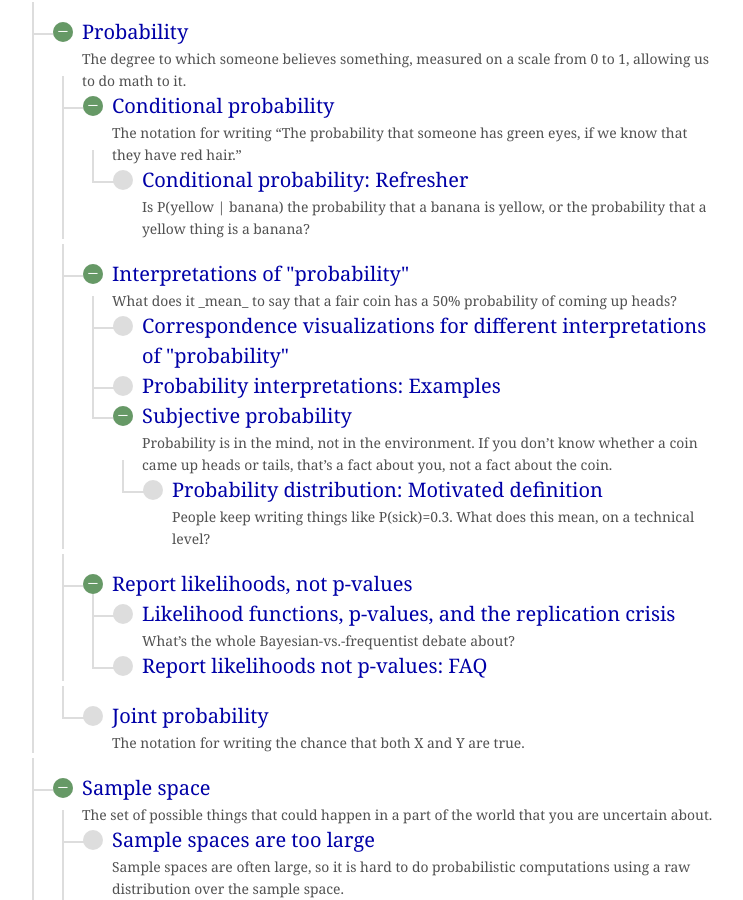
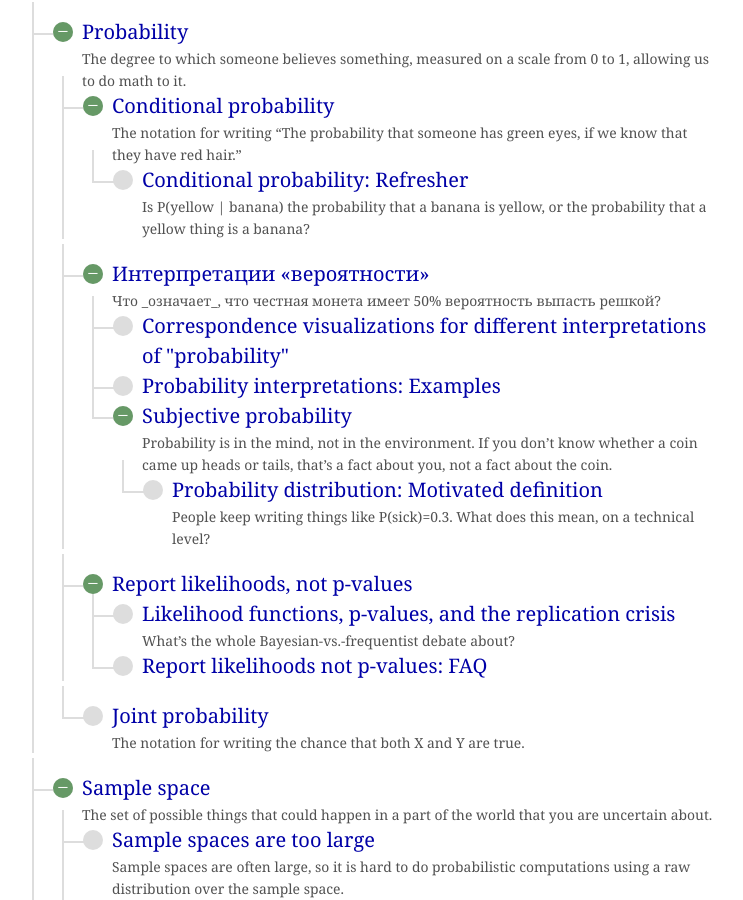
Before and after one commit to Arbital-RU/arbital-ru.github.io, a Jekyll site: the page built from explore/probability_theory.md, in a window 1280 px wide and 900 px high, scrolled down 4774 px. Shown: the whole window, without its empty margins (286-1029 px from the left). Built offline with Jekyll 4.4.1, drawn with Linux system fonts in a browser that asks for light colours; part of the change alters nothing that is shown.

Commit message:
new post

```diff
--- a/_data/p.yaml
+++ b/_data/p.yaml
@@ -486,7 +486,9 @@
 - {id: "joint_probability", title: "Joint probability", description: "The notation for writing the chance that both X and Y are true.", domains: ["math"]}
 - {id: "conditional_probability", title: "Conditional probability", description: "The notation for writing “The probability that someone has green eyes, if we know that they have red hair.”", domains: ["math"], children: ["conditional_probability_refresher"]}
 - {id: "conditional_probability_refresher", title: "Conditional probability: Refresher", description: "Is P(yellow | banana) the probability that a banana is yellow, or the probability that a yellow thing is a banana?", domains: ["math"]}
-- {id: "probability_interpretations", title: "Interpretations of \"probability\"", description: "What does it _mean_ to say that a fair coin has a 50% probability of coming up heads?", domains: ["math"], children: ["probability_interpretations_correspondence", "probability_interpretations_examples", "subjective_probability"]}
+
+- {id: "probability_interpretations", title: "Interpretations of \"probability\"", description: "What does it _mean_ to say that a fair coin has a 50% probability of coming up heads?", domains: ["math"], children: ["probability_interpretations_correspondence", "probability_interpretations_examples", "subjective_probability"], translated: true, ru_description: "Что _означает_, что честная монета имеет 50% вероятность выпасть решкой?"}
+
 - {id: "subjective_probability", title: "Subjective probability", description: "Probability is in the mind, not in the environment. If you don’t know whether a coin came up heads or tails, that’s a fact about you, not a fact about the coin.", domains: ["math"], children: ["probability_distribution_motivated_definition"]}
 - {id: "probability_distribution_motivated_definition", title: "Probability distribution: Motivated definition", description: "People keep writing things like P(sick)=0.3. What does this mean, on a technical level?", domains: ["math"]}
 - {id: "probability_interpretations_correspondence", title: "Correspondence visualizations for different interpretations of \"probability\"", domains: ["math"]}
--- /dev/null
+++ b/_posts/2024-06-13-probability_interpretations.md
@@ -0,0 +1,57 @@
+---
+layout: post
+title: Интерпретации «вероятности»
+translated_by: "<a href=\"https://lesswrong.ru/w/%D0%98%D0%BD%D1%82%D0%B5%D1%80%D0%BF%D1%80%D0%B5%D1%82%D0%B0%D1%86%D0%B8%D0%B8_%C2%AB%D0%B2%D0%B5%D1%80%D0%BE%D1%8F%D1%82%D0%BD%D0%BE%D1%81%D1%82%D0%B8%C2%BB\">Muyyd</a>"
+edited_by: "К. Кирдан"
+edition_details: "добавлены ссылки и недостающие фрагменты"
+excerpt: "Какой смысл вкладывают во фразу «вероятность выпадения решки 50%»?"
+---
+Какой _смысл_ вкладывают во фразу «вероятность выпадения решки 50%»?
+
+Исторически сложилось так, что у этого вопроса есть два популярных варианта ответа: «частотный» и «[субъективистский][subjective_probability]» (он же «[байесианский][bayes_reasoning]»), которые, в свою очередь, порождают [два радикально различных подхода к экспериментальной статистике][likelihood_vs_pvalue]. Есть еще и третий вариант — «склонность», но он в значительной степени дискредитирован (если предполагать, что монета детерминирована). Если кратко описать эти три варианта, то получится вот что:
+
+- **Интерпретация «склонности»:** Некоторые вероятности являются частью нашего мира. Сказать, что монета выпадает решкой в половине случаев — высказать о монете голый факт. У подбрасываемой монеты есть фундаментальная _склонность_ выпадать решкой в 50% случаев. И когда мы говорим, что монета имеет 50% вероятность выпадения решки, мы говорим именно про эту склонность.
+
+- **Частотная интерпретация:** Когда мы говорим, что у монеты есть 50% вероятность выпадения решкой, мы подразумеваем наличие класса событий подобных этому подбрасыванию монеты, и что внутри этого класса событий монета выпадала решкой примерно в половине случаев. Т.е. частота выпадения решки в 50% именно внутри этого класса событий, которыми могут быть события вроде «все другие подобные подбрасывания этой монеты» или же «все другие подбрасывания похожей монеты» и т.д.
+
+- **Субъективистская интерпретация:** Неопределенность — это характеристика разума, а не окружающей среды. Если я поймал подброшенную монету и не вижу как она упала, она все равно уже выпала либо орлом либо решкой. Отсутствие у меня знания о том, орел это или решка — это факт обо мне, а не о монете. Утверждение «я назначаю 50%-ю вероятность тому, что монета выпала решкой» является _выражением моего невежества_, и эти 50% означают, что я оцениваю шансы как 1:1 (или лучше), что монета выпала решкой.
+
+Визуализацию различий между этими тремя точками зрения см. в "[Визуализация разных интерпретаций «вероятностей»][probability_interpretations_correspondence]". Примеры различий см. в "[Интерпретации вероятности: примеры][probability_interpretations_examples]". См. также [статью](http://plato.stanford.edu/entries/probability-interpret/) об интерпретациях вероятности в Стэнфордской энциклопедии философии.
+
+Интерпретация «склонности» — наиболее естественная для человеческой интуиции, ведь многим людям кажется, что случайность — это свойство, присущее самой монете. Тем не менее этот вариант трудновато сочетать с фактом того, что монета, будучи пойманной, уже выпала либо орлом, либо решкой. Если обсуждаемое событие детерминировано, интерпретацию «склонности» можно рассматривать как случай [ошибки проецирования ума][mind_projection]\: когда мы в голове рассматриваем подбрасывание монеты, то чувствуем, что у нее есть 50% вероятности упасть решкой, и легко представляем себе _мир_, в котором монета _фундаментально_ 50%-но-решковая. Но это ощущение — факт о _нас_, а не о монете; и монета не имеет скрытого где-то внутри физического свойства выпадать решкой в половине случаев. Это просто монета.
+
+Две другие интерпретации внутренне непротиворечивы и порождают разные практические подходы к статистике, о сравнительной полезности которых идет немало споров. Субъективистская интерпретация применима в большем количестве ситуаций, так как позволяет назначать вероятности (выраженные как ставки) даже единичным событиям.
+
+## Частотность против субъективизма
+
+В качестве примера, на котором можно показать разницу между частотностью и субъективизмом, рассмотрим вопрос: «Какова вероятность выигрыша Хиллари Клинтон на президентских выборах 2016 года?». Воспользуемся данными, доступными на момент лета 2016.
+
+Стереотипный (соломенный) частотник скажет: «Президентские выборы 2016 года — уникальное событие, случающееся лишь один раз. Мы не можем _наблюдать_ частоту, с которой Клинтон выигрывает президентские выборы. Так что мы не можем тут выполнить статистическое исследование или назначить вероятности».
+
+Стереотипный субъективист ответит: «Ну, рынки предсказаний довольно [хорошо откалиброваны][calibrated_probabilities] для таких событий — в том смысле, что если рынок назначает вероятность в 20%, то такое событие происходит примерно 1 раз из 5. И рынки предсказаний ставят сейчас на победу Клинтон с шансами 3 к 1. Так что я могу вполне уверенно сказать, что она победит с вероятностью примерно в 75%. Если бы кто-то предложил мне ставку с шансами 20:1 _против_ нее (т.е. этот человек получает 1 доллар в случае ее проигрыша, а я 20 долларов в случае ее победы на выборах), то я бы принял эту ставку. Разумеется, вы могли бы отказаться от такой ставки, мотивируя это тем, что вы Просто Неспособны Говорить О Вероятностях Единичных Событий, но это будет значить, что вы необоснованно упускаете возможность сделать очень выгодную ставку».
+
+Стереотипный (не-соломенный) частотник ответит: «Разумеется, я бы тоже принял эту ставку. Но это решение _не было бы принято на основе строгой эпистемологии_, и мы не можем допускать такие виды рассуждений в эмпирической науке и других важных областях применения вероятностей. Вы можете использовать субъективные рассуждения о вероятностях при оценке ставок, но мы не должны допускать такие рассуждения в научные журналы — для них предназначена частотная статистика. Заключение вашего исследования не должно содержать вещей вроде: «и вот, пронаблюдав такие-то данные об уровне углекислого газа, я бы поставил 9:1 на то, что антропогенное глобальное потепление реально происходит», ведь мы не можем строить научный консенсус на основе личных мнений».
+
+...и вот тут начинаются сложности. Субъективист ответит: «Во-первых, я согласен с тем, что не следует размещать в работах апостериорные шансы, во-вторых, ваш метод тоже не особо объективный: выбор класса «подобных событий» произволен, им легко злоупотребить и, как результат, мы имеем [хаки p-значений](https://en.wikipedia.org/wiki/Data_dredging) и [кризис воспроизводимости](https://en.wikipedia.org/wiki/Replication_crisis)». На что частотник скажет: «ну а ваш выбор априорных еще более субъективен, и посмотрел бы я как вы себе поведете, когда давление со стороны сообщества толкает на злоупотребление статистикой и преувеличение результатов» — и вот [мы отправляемся в путешествие вниз по кроличьей норе][likelihood_vs_pvalue].
+
+Субъективистская интерпретация вероятностей распространена среди исследователей искусственного интеллекта (которые часто разрабатывают компьютерные системы, манипулирующие субъективными распределениями вероятностей), биржевых трейдеров (которым приходится делать ставки даже в относительно уникальных ситуациях) и в обычной жизни (где люди могут давать оценки вроде вероятности выпадения осадков завтра в 30%, несмотря на то, что завтра случится лишь однажды). Тем не менее, именно частотную интерпретацию обычно преподают на лекциях по введению в статистику и она составляет золотой стандарт большинства научных журналов.
+
+С точки зрения среднего частотника, хороший статистик должен иметь разные статистические инструменты в своем распоряжении. Есть место и для субъективистских, но никакого особенного отношения они не заслуживают (и уж точно их не стоит принимать во внимание, когда приходит время оценивать работы для публикации в серьезном журнале).
+
+С точки зрения агрессивного субъективиста, частотники изобрели какое-то количество хороших инструментов, многие из которых действительно полезны, но их отказ рассматривать субъективные вероятности токсичен. Частотная статистика была разработана как (провалившаяся) попытка исключить субъективность из науки во времена, предшествующие постижению законов теории вероятности человечеством. Сейчас же у нас есть [теоремы][bayes_rule] о корректном использовании субъективных вероятностей и о том, как факторизировать личные убеждения на основе объективных свидетельств из данных, и если эти теоремы игнорировать, то легко попасть в беду. Частотная интерпретация сломана — поэтому в науке распространен p-хакинг и наступил кризис воспроизводимости, в то время как трейдеры и исследователи ИИ используют байесовскую интерпретацию. Идея «давайте найдем компромисс и согласимся, что все точки зрения валидны» хорошо звучит, но сколько еще потребуется провалов, прежде чем наступит пора сказать «ой» и признать субъективистскую интерпретацию во всех областях науки?
+
+Однако, большинство ученых и исследователей скорее агностики, в том смысле что: «используй любые удобные статистические инструменты, но когда придет пора отдавать работу на публикацию в журнале, используй частотные, ведь так люди делали на протяжении многих десятилетий и именно этого все от тебя и ждут».
+
+См. также "[Субъективная вероятность][subjective_probability]" и "[Функции правдоподобия, p-значения и кризис воспроизводимости][likelihood_vs_pvalue]".
+
+## Какая из интерпретаций наиболее полезна?
+
+Видимо, это субъективистская интерпретация, ведь она вбирает в себя и «склонность», и «частотность» как частные случаи, при этом являясь более гибкой.
+
+Когда частотный класс «подобных событий» ясно обозначен, субъективист может учесть эти частоты (часто именуемые в таких случаях априорными вероятностями). Однако, в отличии от частотника, он может [совмещать их с другими наблюдаемыми свидетельствами][bayes_rule], назначать вероятности единичным событиям, делать деньги на рынках предсказаний и/или на рынках ценных бумаг (если у него есть информация, которой нет у рынка).
+
+В тех случаях, когда законы физики все же «содержат неопределенность» — например, когда они утверждают, что вы получите множество разных наблюдений с разными отношениями правдоподобия (как часто бывает в случае с уравнением Шредингера), субъективист может скомбинировать неопределенность «склонности» со своей личной неопределенностью для получения агрегированных субъективных вероятностей. Но в отличии от теоретика «склонности», ничто не принуждает его думать, будто _вся_ неопределенность носит физический характер. Он может думать как теоретик «склонности» о предоставленной уравнением Шредингера неопределенности, но при этом все еще верить в то, что его неопределенность в отношении уже упавшей монеты находится в его разуме, а не в монете.
+
+Вывод же такой: частотные методы хороши для ответа на частотные вопросы. Из того, что _лично_ вы можете назначать вероятности для единичных событий (т.е. оценивать насколько хороша какая-то ставка на рынке предсказаний или ценных бумаг) не следует, что инструменты, обозначенные как «байесианские», всегда лучше тех, что обозначены как «частотные». Какую бы интерпретацию «вероятностей» вы бы ни использовали, мы надеемся, что вы задействуйте наиболее удобные для вас статистические методы, независимо от того, из какого они «лагеря». Не позволяйте факту того, что вы можете назначать вероятности единичным событиям, стоять на вашем пути, если вы захотите использовать частотные инструменты!
+
+{% include routes.html %}
```
